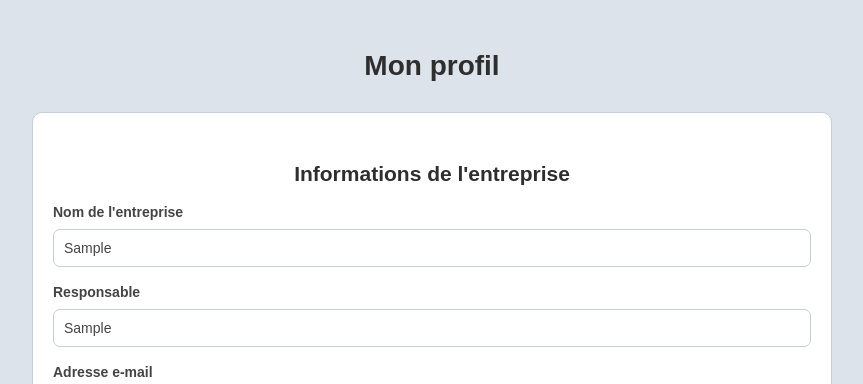
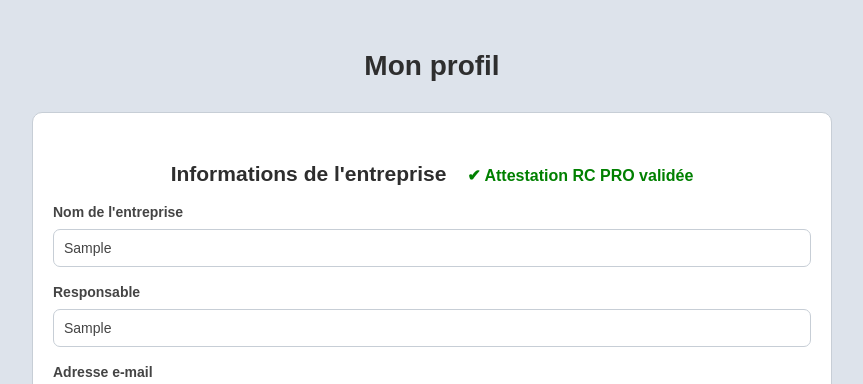
Before and after one commit to MSEDIT-1304/MON-VOISIN-ARTISAN, a Flask app: page /profil in a window 1280 px wide. Shown: the part 201-585 px from the top of the page, without its empty margins (208-1071 px from the left). Run offline with Flask 3, Linux system fonts and the light colour scheme; the visitor is signed in with stand-in values (Sample User, id 1); tables that the repository leaves empty hold one stand-in row (values such as "Sample post").

Commit message:
Update profil.html

```diff
--- a/templates/profil.html
+++ b/templates/profil.html
@@ -69,7 +69,14 @@
 
 <div class="form">
 
-    <h2>Informations de l'entreprise</h2>
+    <h2>
+        Informations de l'entreprise
+        {% if user['rc_pro_verifie'] == 1 %}
+            <span style="color: green; font-size: 16px; margin-left: 15px;">
+                ✔ Attestation RC PRO validée
+            </span>
+        {% endif %}
+    </h2>
 
     <form method="POST" action="/profil/artisan">
 
```
